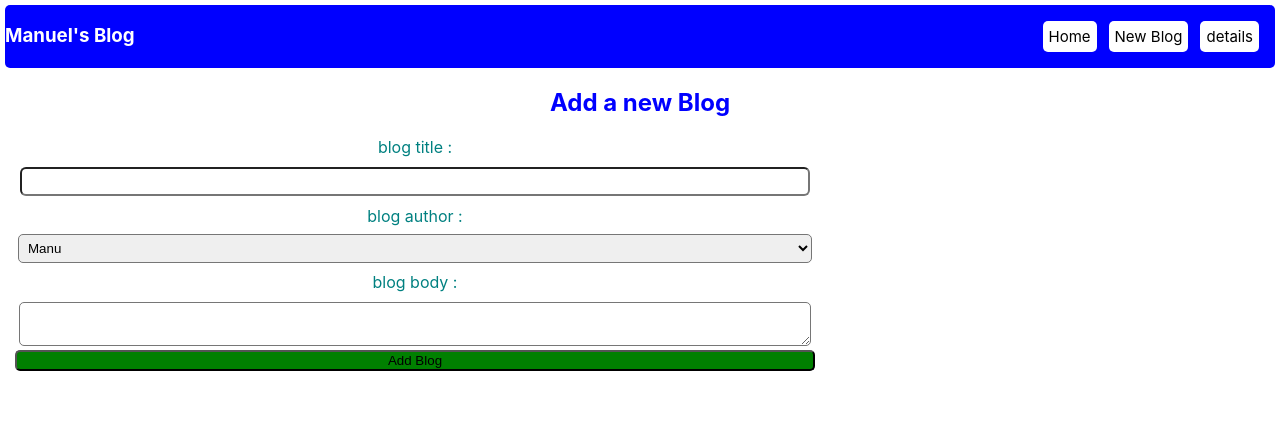
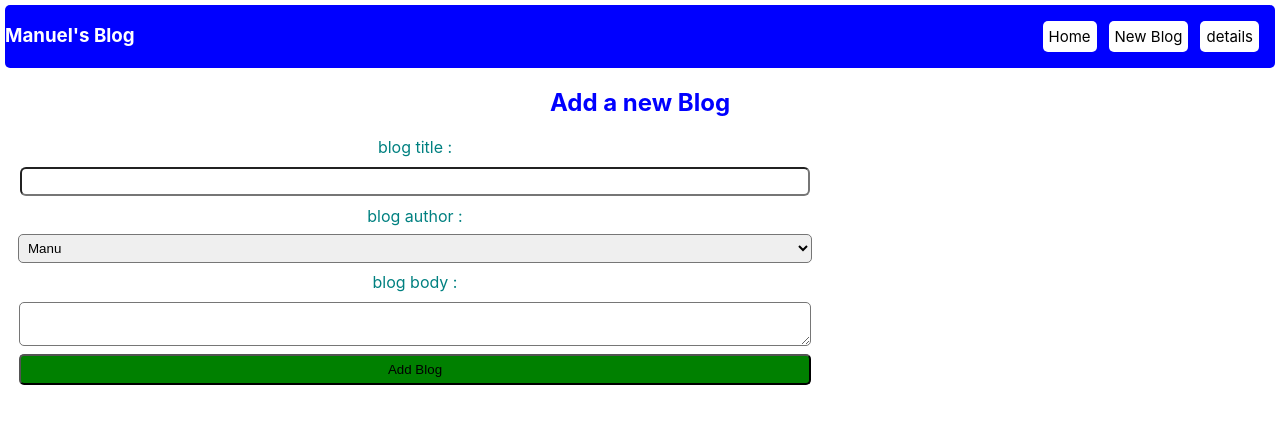
Before and after one commit to emmanuelwangila/manu-blog, a React (Create React App) app: page /new-blog in a window 1280 px wide. Shown: the top 424 px of the page. Built offline with nearby package versions, Linux system fonts and the light colour scheme.

Commit message:
complete styling design

```diff
--- a/src/Create.jsx
+++ b/src/Create.jsx
@@ -77,6 +77,8 @@ const Create = () => {
               backgroundColor: "green",
               cursor: "pointer",
               borderRadius: "5px",
+              margin: "4px",
+              padding: "6px",
             }}
           >
             Add Blog
```
